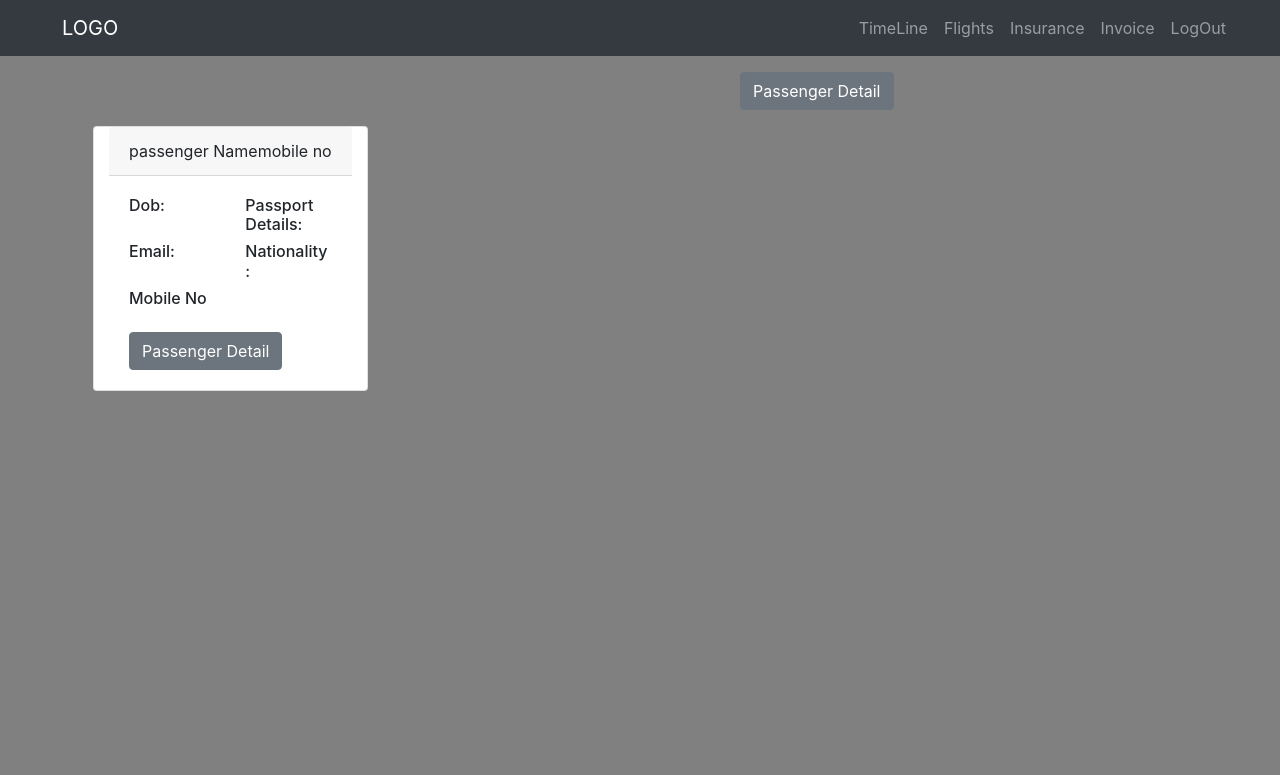
After one commit to kewaljani/insurance, a PHP site: page /editpage.php in a window 1280 px wide. The commit adds this page. Shown: the top 775 px of the page. Run offline with PHP 8.4, Linux system fonts and the light colour scheme; data that the repository does not hold is empty.

Commit message:
passenger deatil changes

```diff
--- /dev/null
+++ b/editpage.php
@@ -0,0 +1,165 @@
+<?php
+session_start();
+?>
+<!DOCTYPE html>
+<html lang="en">
+<head>
+    <meta charset="UTF-8">
+    <meta http-equiv="X-UA-Compatible" content="IE=edge">
+    <meta name="viewport" content="width=device-width, initial-scale=1.0">
+    <link rel="stylesheet" href="Css/style.css">
+    <link rel="stylesheet" href="https://maxcdn.bootstrapcdn.com/bootstrap/4.4.1/css/bootstrap.min.css">
+    <script src="https://ajax.googleapis.com/ajax/libs/jquery/3.4.1/jquery.min.js"></script>
+    <script src="https://cdnjs.cloudflare.com/ajax/libs/popper.js/1.16.0/umd/popper.min.js"></script>
+    <script src="https://maxcdn.bootstrapcdn.com/bootstrap/4.4.1/js/bootstrap.min.js"></script>
+
+    <title>Invoice</title>
+    <script type="text/javascript">
+            function retrive()
+          {
+                    //alert("hey")
+                    //var uname = document.getElementById("uname").value;
+                    var xhttp;
+                    xhttp = new XMLHttpRequest(); // Obect of xmlhttp request
+                    xhttp.onreadystatechange = function() {
+                        if (xhttp.readyState == 4 && xhttp.status == 200) { // Check the status - if everything goes fine
+                            //echo myarray.row;
+                        var myObj = JSON.parse(JSON.stringify(this.responseText));
+                                var array=myObj.split('<br>');
+                    alert(myObj);
+
+                            var display= JSON.parse(array[0]);
+                            //alert(display.display);
+                            document.getElementById("login_name").innerHTML=display.display;
+                            for (i = 0; i <array.length-1; i++) {
+                                //alert(array[i]);
+                                var parser=JSON.parse(array[i]);
+                            document.getElementById(i+11).innerHTML =parser.name;// display the content (response) from the serverside page
+                                document.getElementById(i+1).innerHTML= parser.subject;
+                            }
+
+                        }
+                    }
+                    xhttp.open("POST", "updatedetail.php", true); // this is the url
+                //  parameters = "uname= "+uname;
+                    xhttp.setRequestHeader("Content-type", "application/x-www-form-urlencoded");
+                    xhttp.send();
+}
+    </script>
+</head>
+
+<body style="background-color:grey" onload="retrive();">
+    <!-- Header -->
+
+	<div class="row">
+		<div class="col">
+			<nav class="navbar navbar-expand-lg navbar-dark bg-dark">
+                <div class="container-fluid ">
+                    <div class="raw w-100 d-flex justify-content-between">
+                        <div class="col">
+                            <a class="navbar-brand" href="#">LOGO</a>
+                        </div>
+                        <div class="col">
+                            <div class="collapse navbar-collapse d-flex justify-content-end" id="navbarColor02">
+                                <ul class="navbar-nav me-auto">
+                                    <li class="nav-item">
+                                        <a class="nav-link" href="home.php">TimeLine</a>
+                                    </li>
+                                    <li class="nav-item">
+                                        <a class="nav-link" href="flightDetailForm.php">Flights</a>
+                                    </li>
+                                    <li class="nav-item">
+                                        <a class="nav-link" href="insurance.php">Insurance</a>
+                                    </li>
+                                    <li class="nav-item">
+                                        <a class="nav-link" href="invoice.php">Invoice</a>
+                                    </li>
+                                    <!-- <li class="nav-item">
+                                        <a class="nav-link" href="#">Login</a>
+                                    </li>
+                                    <li class="nav-item">
+                                        <a class="nav-link" href="#">SignUp</a>
+                                    </li> -->
+                                    <li class="nav-item">
+                                        <a class="nav-link" href="login.php">LogOut</a>
+                                    </li>
+                                </ul>
+                            </div>
+                        </div>
+                    </div>
+                </div>
+            </nav>
+        </div>
+	</div>
+    <!-- Body -->
+    <div class="row g-3 pt-2 d-flex justify-content-center body_section" style="background-color:grey">
+    <div class="container">
+            <!-- Side bar -->
+                <!-- <div class="row px-5 py-2 custom_border nav-item"><h5><a class="nav-link" href="home.php">TimeLine</a></h5></div>
+                <div class="row px-5 py-2 custom_border nav-item"><h5><a class="nav-link" href="flightDetailForm.php">Flights</a></h5></div>
+                <div class="row px-5 py-2 custom_border nav-item"><h5><a class="nav-link" href="home.php">Home</a></h5></div>
+                <div class="row px-5 py-2 custom_border nav-item"><h5><a class="nav-link" href="invoice.php">Invoice</a></h5></div> -->
+            <!-- Listing of Flight Detai Cards -->
+            <div class="col-sm-9">
+                <div class="row">
+                    <div class="col-sm-12 d-flex justify-content-end p-2">
+                        <a href="flightDetailForm.php" class="btn btn-secondary mx-3">Passenger Detail</a>
+                    </div>
+                    <!-- Loop the below Card -->
+                        <!-- Card 1 -->
+                        <div class="card m-2">
+                    <div class="col-sm-12">
+                            <div class="card-header">
+                                <div class="d-flex justify-content-between">
+                                    <div>passenger Name</div>
+                                    <div>mobile no</div>
+                                </div>
+                            </div>
+                            <div class="card-body">
+                                <div class="row">
+                                    <div class="col-sm-6"><h6>Dob:</h6></div>
+                                    <div class="col-sm-6"><h6>Passport Details:</h6></div>
+                                </div>
+                                <div class="row">
+                                    <div class="col-sm-6"><h6 >Email: </h6></div>
+                                    <div class="col-sm-6"><h6 >Nationality  : </h6></div>
+                                </div>
+                                <div class="row"><div class="col-sm-12"><h6>Mobile No</h6></div></div>
+                                <p class="card-text">
+                                </p>
+                                <a href="updatedetail.php" class="btn btn-secondary">Passenger Detail</a>
+                            </div>
+                        </div>
+                        </div>
+                        <!-- Card 2 -->
+                        <!-- <div class="card m-2">
+                            <div class="card-header">
+                                <div class="d-flex justify-content-between">
+                                    <div>Flight Name</div>
+                                    <div>Flight Id</div>
+                                </div>
+                            </div>
+                            <div class="card-body">
+                                <div class="row">
+                                    <div class="col-sm-6"><h6>Departure: From</h6></div>
+                                    <div class="col-sm-6"><h6>Destination: To</h6></div>
+                                </div>
+                                <div class="row">
+                                    <div class="col-sm-6"><h6 >Departure Date: 23/5/2022</h6></div>
+                                    <div class="col-sm-6"><h6 >Travel Class: Buisness Class</h6></div>
+                                </div>
+                                <div class="row"><div class="col-sm-12"><h6>No of Seats: 2</h6></div></div>
+                                <p class="card-text">
+                                    Arline detail........
+                                </p>
+                                <a href="insurancepage.php" class="btn btn-secondary">Insurance Detail</a>
+                            </div>
+                        </div>  -->
+                    <!-- </div>     -->
+                </div>
+            <div>
+        <div>
+    </div>
+</div>
+</body>
+</html>
--- a/passengerdetails.php
+++ b/passengerdetails.php
@@ -61,6 +61,7 @@ session_start();
             //  window.location.href="login.php"
             // }
             // window.location.href="login.php"// display the content (response) from the serverside page
+            window.location.href="flightDetailForm.php"
             }
         }
 
--- /dev/null
+++ b/updatedetail.php
@@ -0,0 +1,7 @@
+<?php
+session_start();
+$host = "localhost";
+$dbUsername = "root";
+$dbPassword = "";
+
+?>
```
Also changed, not shown: db2.php (+40 -2 lines), insurance.php (+6 -2 lines).
